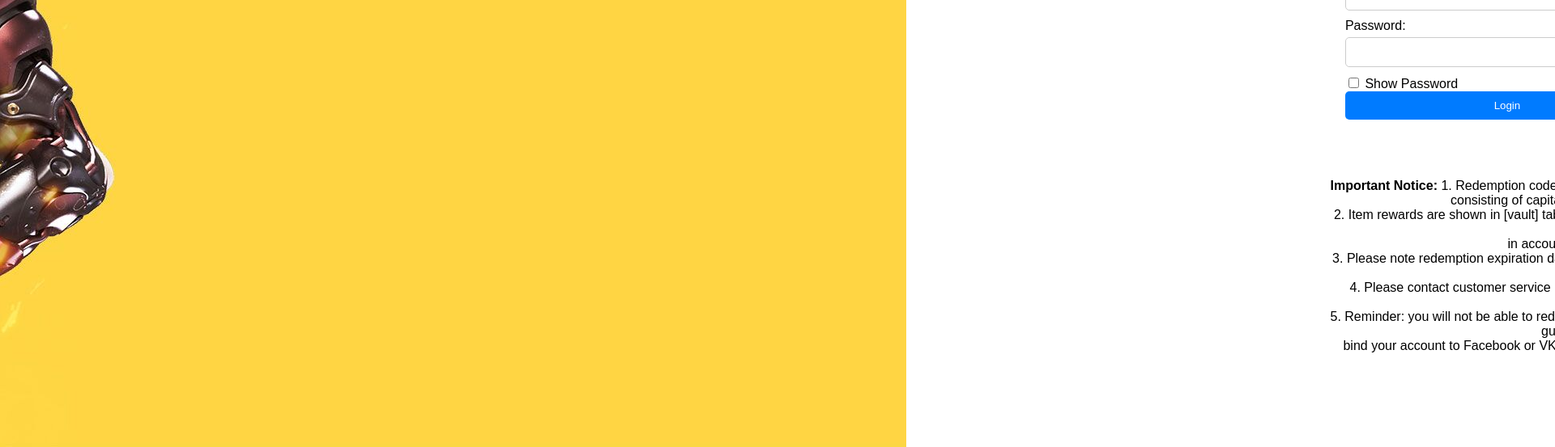
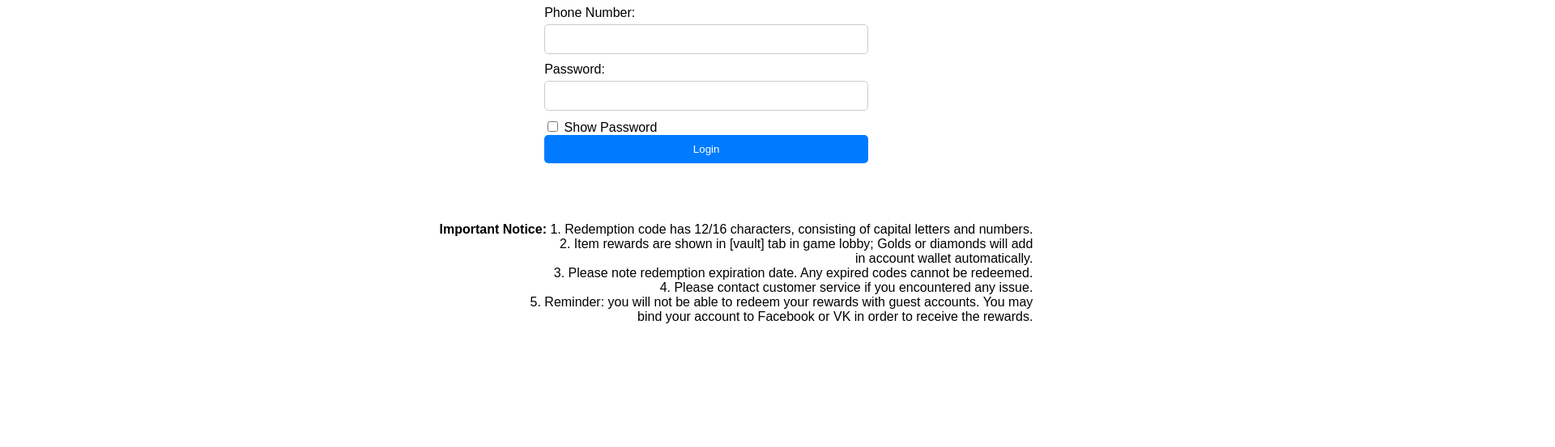
Before and after one commit to pritesh41/game, a plain HTML site: page index.html in a window 1280 px wide. Shown: the part 330-883 px from the top of the page at 81% size, 1920 px wide, since content can reach past the window. After the commit the page ends 800 px from the top, so only its background shows below. Drawn offline with Linux system fonts and the light colour scheme.

Commit message:
Update index.html

```diff
--- a/index.html
+++ b/index.html
@@ -10,7 +10,6 @@
 </head>
 
 <body>
-        <img id="ifMobile1" src="ffbg.jpg" alt="">
         <img class="logo" src="path_to_your_logo.jpg" alt="logo_small_foor.jpg">
         <div class="note">
             <h1 ><b>Rewards Redemption Site</b>
```
